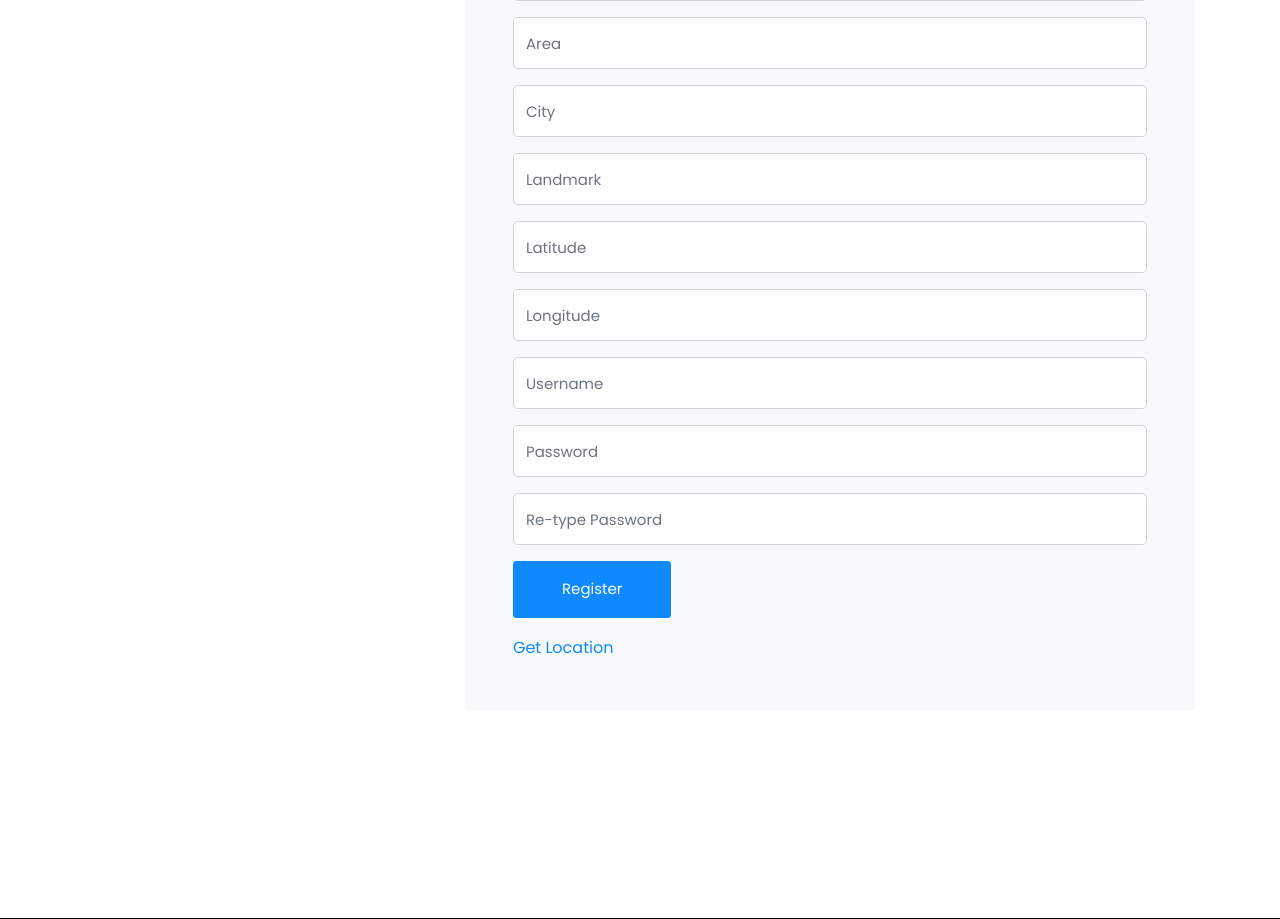
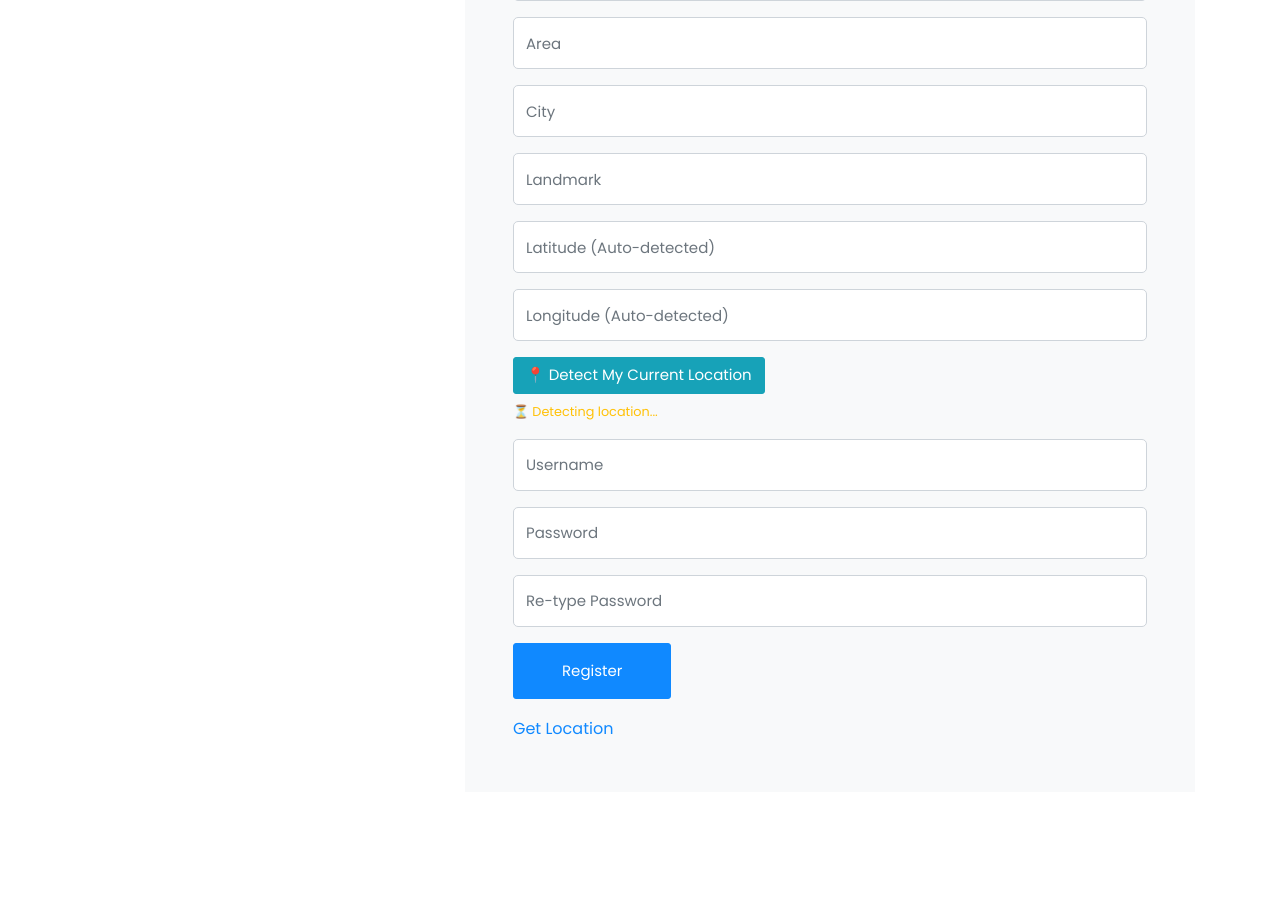
Before and after one commit to Naveen583/evslot_dj_pro, a Django app: page /reg_station/ in a window 1280 px wide. Shown: the part 1117-2036 px from the top of the page. Run offline with Django 5.2, Linux system fonts and the light colour scheme; some libraries are stand-ins or nearby versions; some web fonts are replaced.

Commit message:
auto location detect for station register

```diff
--- a/templates/reg_station.html
+++ b/templates/reg_station.html
@@ -275,10 +275,16 @@ function showPosition(position) {
               </div>
 
 			  <div class="form-group">
-                <input type="text" name="lat" class="form-control" placeholder="Latitude">
+                <input type="text" name="lat" id="lat" class="form-control" placeholder="Latitude (Auto-detected)" readonly>
               </div>
 			  <div class="form-group">
-                <input type="text" name="lon" class="form-control" placeholder="Longitude">
+                <input type="text" name="lon" id="lon" class="form-control" placeholder="Longitude (Auto-detected)" readonly>
+              </div>
+			  <div class="form-group">
+                <button type="button" class="btn btn-info" onclick="getStationLocation()">
+                  📍 Detect My Current Location
+                </button>
+                <small id="loc-status" style="display:block;margin-top:6px;color:#28a745;"></small>
               </div>
 			  <div class="form-group">
                 <input type="text" name="uname" class="form-control" placeholder="Username">
@@ -407,5 +413,31 @@ function showNotification(messageText, rawTags) {
     }
 }
 </style>
-  </body>
+  <script>
+function getStationLocation() {
+  var status = document.getElementById('loc-status');
+  status.style.color = '#ffc107';
+  status.textContent = '⏳ Detecting location...';
+  if (navigator.geolocation) {
+    navigator.geolocation.getCurrentPosition(
+      function(pos) {
+        document.getElementById('lat').value = pos.coords.latitude.toFixed(6);
+        document.getElementById('lon').value = pos.coords.longitude.toFixed(6);
+        status.style.color = '#28a745';
+        status.textContent = '✅ Location detected: ' + pos.coords.latitude.toFixed(4) + ', ' + pos.coords.longitude.toFixed(4);
+      },
+      function(err) {
+        status.style.color = '#dc3545';
+        status.textContent = '❌ Location access denied. Please enable GPS.';
+      }
+    );
+  } else {
+    status.style.color = '#dc3545';
+    status.textContent = '❌ Geolocation not supported by your browser.';
+  }
+}
+// Auto-detect on page load
+window.addEventListener('load', function() { getStationLocation(); });
+</script>
+</body>
 </html>
```
